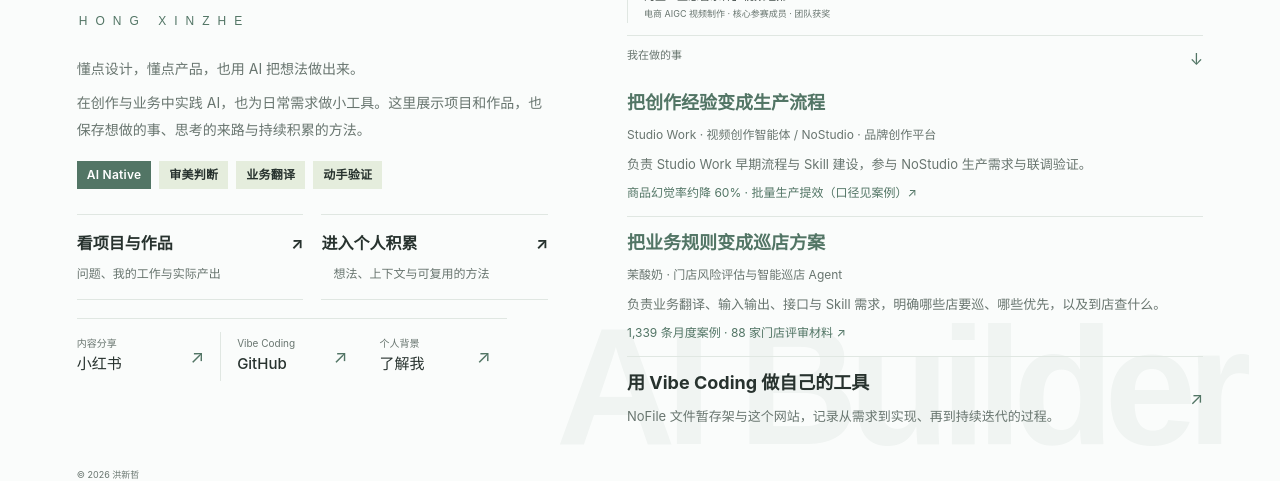
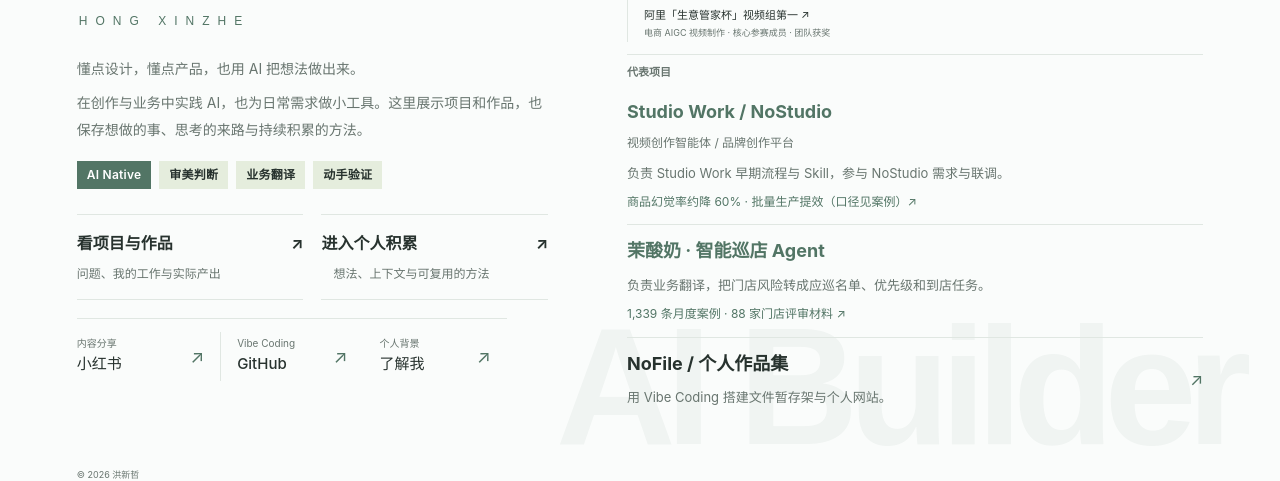
Before and after one commit to HXZ09845/portfolio-site, a plain HTML site: page index.html in a window 1280 px wide. Shown: the part 305-786 px from the top of the page. Drawn offline with Linux system fonts and the light colour scheme.

Commit message:
Clarify homepage projects and make award details accessible

```diff
--- a/index.html
+++ b/index.html
@@ -41,11 +41,11 @@
           <p>懂点设计，懂点产品，也用 AI 把想法做出来。</p>
           <p>在创作与业务中实践 AI，也为日常需求做小工具。这里展示项目和作品，也保存想做的事、思考的来路与持续积累的方法。</p>
         </div></div><ul class="personal-keywords" aria-label="个人关键词"><li lang="en">AI Native</li><li>审美判断</li><li>业务翻译</li><li>动手验证</li></ul><nav class="home-paths" aria-label="探索网站"><a href="#projects"><strong>看项目与作品 <span aria-hidden="true">↗</span></strong><span>问题、我的工作与实际产出</span></a><a href="#notes"><strong>进入个人积累 <span aria-hidden="true">↗</span></strong><span>想法、上下文与可复用的方法</span></a></nav><nav class="profile-links" aria-label="继续了解"><a href="https://www.xiaohongshu.com/user/profile/64cb13f9000000000b004db3" target="_blank" rel="noopener noreferrer" aria-label="去小红书看我的分享（新标签页打开）"><small>内容分享</small><strong>小红书</strong><b aria-hidden="true">↗</b></a><a href="https://github.com/HXZ09845" target="_blank" rel="noopener noreferrer" aria-label="浏览我的 GitHub 项目（新标签页打开）"><small>Vibe Coding</small><strong>GitHub</strong><b aria-hidden="true">↗</b></a><a href="#about" aria-label="查看我的个人介绍与经历"><small>个人背景</small><strong>了解我</strong><b aria-hidden="true">↗</b></a></nav></div><div class="home-capabilities">
-<div class="career-summary" aria-label="工作经历与成果"><p class="career-summary-date">2025.09 — 至今</p><p class="career-summary-role">NoDesk AI · 上下文工程师 <span>AIGC 产品 / 运营｜Agent 应用落地</span></p><p class="career-summary-result">围绕 AIGC 产品与内容生产、企业 Agent 业务流程推进落地。<br>通过内容方案、效果验证与生产支持，推动苏泊尔、乐扣乐扣、美加净等品牌年框合作。</p><div class="career-brands"><span class="career-brands-label">AIGC 合作与方案验证</span><ul aria-label="参与过的 AIGC 合作与方案验证品牌"><li><img src="assets/logos/starbucks-official.svg" alt="星巴克 · 图片方案验证" title="星巴克 · AIGC 图片方案验证"></li><li><img src="assets/logos/supor.png" alt="苏泊尔" title="苏泊尔"></li><li><img src="assets/logos/lock-lock.png" alt="乐扣乐扣" title="乐扣乐扣"></li><li><img src="assets/logos/peak-official.svg" alt="匹克" title="匹克"></li><li><img src="assets/logos/maxam.png" alt="美加净" title="美加净"></li><li><img src="assets/logos/osm.png" alt="欧诗漫" title="欧诗漫"></li><li><img src="assets/logos/beast-official.png" alt="野兽派" title="野兽派"></li><li><img src="assets/logos/manting-official.png" alt="满婷" title="满婷"></li></ul></div><a class="career-summary-award" href="https://mp.weixin.qq.com/s/5x7WDolTh0NY9eJgABOCXg" target="_blank" rel="noopener noreferrer">阿里「生意管家杯」视频组第一 ↗ <span>电商 AIGC 视频制作 · 核心参赛成员 · 团队获奖</span></a></div>
-<p class="capability-heading">我在做的事 <span aria-hidden="true">↓</span></p><div class="practice-links">
-<a href="#production"><span><strong class="practice-title">把创作经验变成生产流程</strong><small class="project-purpose">Studio Work · 视频创作智能体 / NoStudio · 品牌创作平台</small><small class="project-role">负责 Studio Work 早期流程与 Skill 建设，参与 NoStudio 生产需求与联调验证。</small><small class="project-proof">商品幻觉率约降 60% · 批量生产提效（口径见案例）↗</small></span></a>
-<a href="#agent"><span><strong class="practice-title">把业务规则变成巡店方案</strong><small class="project-purpose">茉酸奶 · 门店风险评估与智能巡店 Agent</small><small class="project-role">负责业务翻译、输入输出、接口与 Skill 需求，明确哪些店要巡、哪些优先，以及到店查什么。</small><small class="project-proof">1,339 条月度案例 · 88 家门店评审材料 ↗</small></span></a>
-<a href="#lab"><span><strong class="practice-title">用 Vibe Coding 做自己的工具</strong><small class="project-role">NoFile 文件暂存架与这个网站，记录从需求到实现、再到持续迭代的过程。</small></span><span aria-hidden="true">↗</span></a>
+<div class="career-summary" aria-label="工作经历与成果"><p class="career-summary-date">2025.09 — 至今</p><p class="career-summary-role">NoDesk AI · 上下文工程师 <span>AIGC 产品 / 运营｜Agent 应用落地</span></p><p class="career-summary-result">围绕 AIGC 产品与内容生产、企业 Agent 业务流程推进落地。<br>通过内容方案、效果验证与生产支持，推动苏泊尔、乐扣乐扣、美加净等品牌年框合作。</p><div class="career-brands"><span class="career-brands-label">AIGC 合作与方案验证</span><ul aria-label="参与过的 AIGC 合作与方案验证品牌"><li><img src="assets/logos/starbucks-official.svg" alt="星巴克 · 图片方案验证" title="星巴克 · AIGC 图片方案验证"></li><li><img src="assets/logos/supor.png" alt="苏泊尔" title="苏泊尔"></li><li><img src="assets/logos/lock-lock.png" alt="乐扣乐扣" title="乐扣乐扣"></li><li><img src="assets/logos/peak-official.svg" alt="匹克" title="匹克"></li><li><img src="assets/logos/maxam.png" alt="美加净" title="美加净"></li><li><img src="assets/logos/osm.png" alt="欧诗漫" title="欧诗漫"></li><li><img src="assets/logos/beast-official.png" alt="野兽派" title="野兽派"></li><li><img src="assets/logos/manting-official.png" alt="满婷" title="满婷"></li></ul></div><a class="career-summary-award" href="#works">阿里「生意管家杯」视频组第一 ↗ <span>电商 AIGC 视频制作 · 核心参赛成员 · 团队获奖</span></a></div>
+<h2 class="capability-heading">代表项目</h2><div class="practice-links">
+<a href="#production"><span><strong class="practice-title">Studio Work / NoStudio</strong><small class="project-purpose">视频创作智能体 / 品牌创作平台</small><small class="project-role">负责 Studio Work 早期流程与 Skill，参与 NoStudio 需求与联调。</small><small class="project-proof">商品幻觉率约降 60% · 批量生产提效（口径见案例）↗</small></span></a>
+<a href="#agent"><span><strong class="practice-title">茉酸奶 · 智能巡店 Agent</strong><small class="project-role">负责业务翻译，把门店风险转成应巡名单、优先级和到店任务。</small><small class="project-proof">1,339 条月度案例 · 88 家门店评审材料 ↗</small></span></a>
+<a href="#lab"><span><strong class="practice-title">NoFile / 个人作品集</strong><small class="project-role">用 Vibe Coding 搭建文件暂存架与个人网站。</small></span><span aria-hidden="true">↗</span></a>
 </div></div>
       </div>
     </section>
@@ -141,6 +141,7 @@
 
     <section class="works-section" id="works" hidden><div class="wrap section">
       <div class="section-heading"><div><p class="eyebrow">AIGC / PRODUCTS &amp; CONTENT</p><h2>AIGC 内容作品</h2></div><p>图像、视频与数字人内容制作。<br>每个案例说明产出形式、我的分工与项目状态。</p></div><nav class="section-subnav aigc-section-nav" aria-label="AIGC 内容分类"><a href="#production"><strong>产品与工作流</strong><span class="aigc-nav-description">产品构建、流程设计与我的职责</span><span class="aigc-nav-arrow" aria-hidden="true">↗</span></a><a href="#works" aria-current="page"><strong>产出作品</strong><span class="aigc-nav-description">图像、视频与数字人案例</span><span class="aigc-nav-arrow" aria-hidden="true">↓</span></a></nav>
+      <article class="award award-link"><div class="award-symbol" aria-hidden="true">✺</div><div class="award-copy"><p class="eyebrow">A TEAM ACHIEVEMENT</p><h3>阿里「生意管家杯」视频组第一</h3><p>作为电商 AIGC 视频制作核心参赛成员，随团队获得视频组第一。我的工作涵盖 Skill / Prompt、视频生产、剪辑质检与现场演示。</p><a class="award-source" href="https://mp.weixin.qq.com/s/5x7WDolTh0NY9eJgABOCXg" target="_blank" rel="noopener noreferrer">公众号原文（可在微信内尝试打开） <span aria-hidden="true">↗</span></a></div></article>
       <div class="output-tabs" role="tablist" aria-label="按产出类型查看"><button id="tab-video" role="tab" aria-selected="true" aria-controls="output-video" tabindex="0">视频作品</button><button id="tab-image" role="tab" aria-selected="false" aria-controls="output-image" tabindex="-1">AIGC 商品视觉案例</button><button id="tab-human" role="tab" aria-selected="false" aria-controls="output-human" tabindex="-1">数字人</button></div>
       <div id="output-video" role="tabpanel" aria-labelledby="tab-video" tabindex="0">
       <p class="works-intro">商品场景、剧情短片、创意品宣与服饰展示。点击作品查看完整视频与项目分工。</p>
@@ -152,7 +153,6 @@
 <button class="work-card" data-video="fashion"><div class="work-image"><img src="assets/fashion.jpg" loading="lazy" alt="户外服饰视频封面"><span class="play-circle">▶</span><span class="work-tag">服饰视频</span></div><h3>把穿着感，放进镜头 <span>↗</span></h3><p>服饰主图视频</p></button>
       </div>
       <details class="brand-notebook" open><summary>相关品牌视频项目 <span>查看品牌索引</span></summary><p>品牌视频与方案验证项目索引；精选样片见上方，具体分工在作品详情中说明。</p><ul><li><img src="assets/logos/lock-lock.png" alt="乐扣乐扣 Logo" loading="lazy"><span>乐扣乐扣</span></li><li><img src="assets/logos/manting-official.png" alt="满婷 Logo" loading="lazy"><span>满婷</span></li><li><img src="assets/logos/osm.png" alt="欧诗漫 Logo" loading="lazy"><span>欧诗漫</span></li><li><img src="assets/logos/peak-official.svg" alt="匹克 Logo" loading="lazy"><span>匹克</span></li><li><img src="assets/logos/maxam.png" alt="美加净 Logo" loading="lazy"><span>美加净</span></li><li><img src="assets/logos/beast-official.png" alt="野兽派 Logo" loading="lazy"><span>野兽派</span></li></ul></details>
-      <a class="award award-link" href="https://mp.weixin.qq.com/s/5x7WDolTh0NY9eJgABOCXg" target="_blank" rel="noopener noreferrer" aria-label="查看阿里生意管家杯视频组第一的公众号获奖报道（新窗口打开）"><div class="award-symbol" aria-hidden="true">✺</div><div class="award-copy"><p class="eyebrow">A TEAM ACHIEVEMENT</p><h3>阿里「生意管家杯」视频组第一</h3><p>作为电商 AIGC 视频制作核心参赛成员，随团队获得视频组第一。我的工作涵盖 Skill / Prompt、视频生产、剪辑质检与现场演示。</p><span class="award-source">查看公众号获奖报道 <span aria-hidden="true">↗</span></span></div></a>
       </div>
       <div id="output-image" role="tabpanel" aria-labelledby="tab-image" tabindex="0" hidden>
 <p class="works-intro">品牌长图、场景套图与商品详情页视觉探索。点击查看完整图片、应用场景与我的分工。</p>
```
